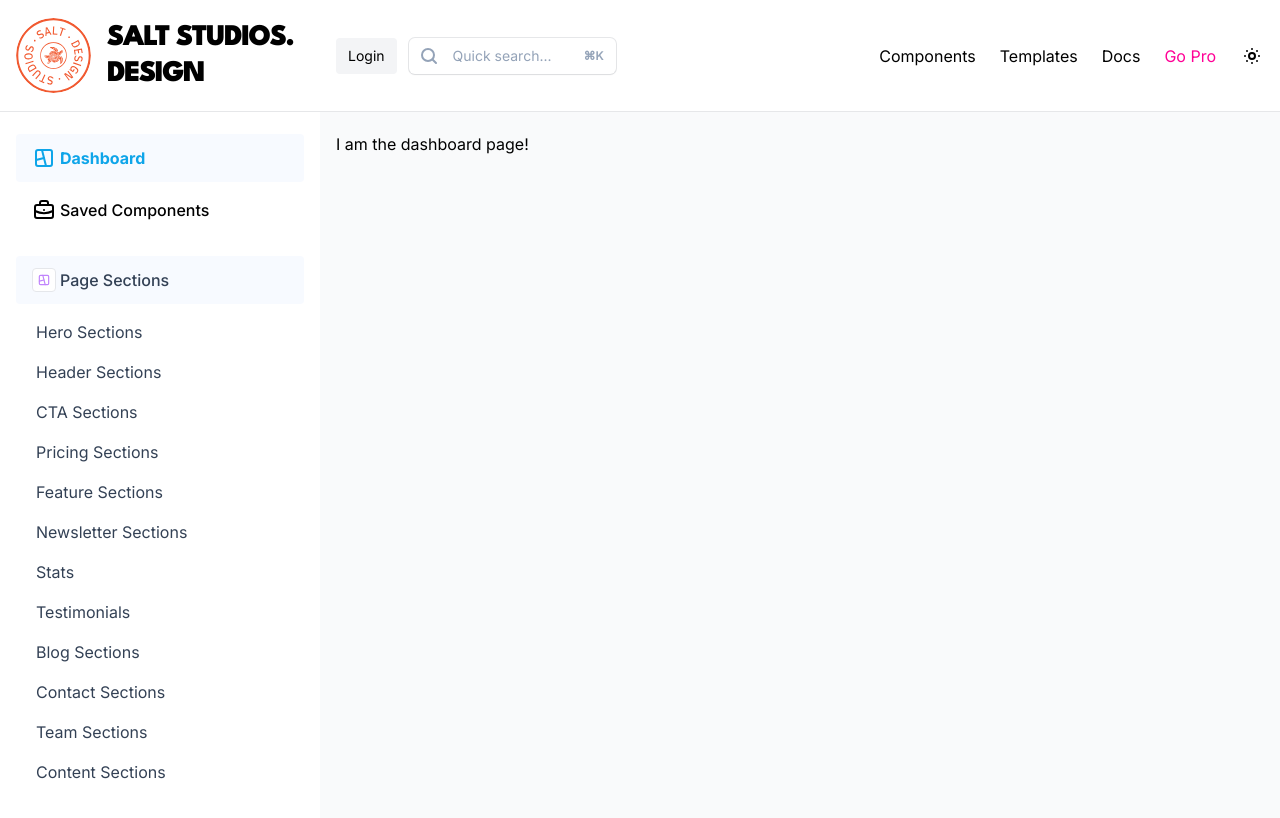
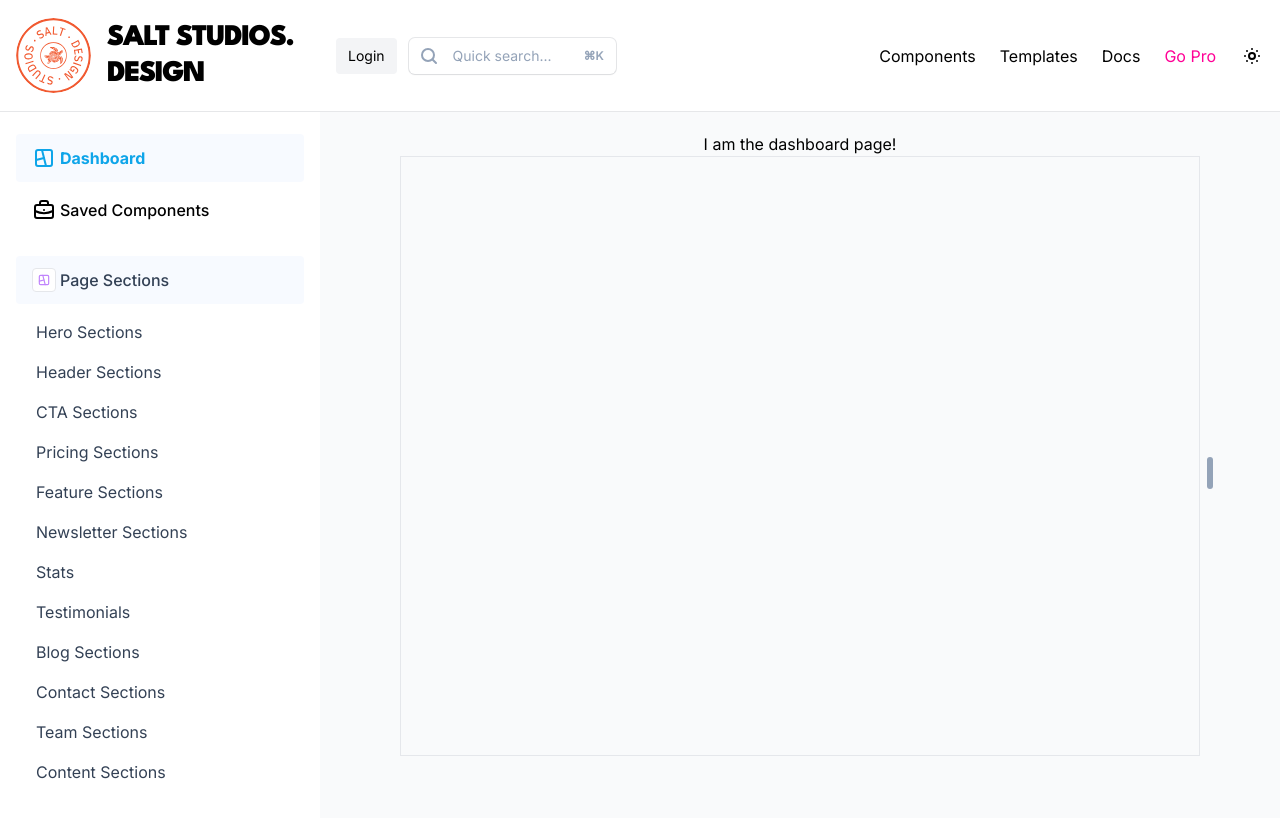
Before and after one commit to seano424/saltstudios, a Next.js app: page /dashboard in a window 1280 px wide. Shown: the top 818 px of the page. Built offline with nearby package versions, Linux system fonts and the light colour scheme; no server answers; what tailwindcss-debug-screens would draw is missing.

Commit message:
adding react resizable

```diff
--- a/app/(site)/page.tsx
+++ b/app/(site)/page.tsx
@@ -1,3 +1,7 @@
 export default function Home() {
-  return <main>I am the home page</main>
+  return (
+    <main className='min-h-screen'>
+      I am the home page
+    </main>
+  )
 }
--- a/app/dashboard/page.tsx
+++ b/app/dashboard/page.tsx
@@ -1,3 +1,42 @@
+'use client'
+
+import { Resizable } from 'react-resizable'
+import { useState } from 'react'
+
 export default function Dashboard() {
-  return <div>I am the dashboard page!</div>
+  const [state, setState] = useState({
+    width: 800,
+    height: 800,
+  })
+
+  const onResize = (e: any, { size }: any) => {
+    setState({
+      width: size.width,
+      height: size.height,
+    })
+  }
+
+  return (
+    <div className='relative flex flex-col items-center justify-center'>
+      I am the dashboard page!
+      <Resizable
+        height={state.height}
+        width={state.width}
+        onResize={onResize}
+        className='border'
+      >
+        <div
+          style={{
+            width: state.width + 'px',
+          }}
+          className='h-[600px] border'
+        >
+          <iframe
+            className='w-full'
+            src='/dashboard/components/buttons'
+          ></iframe>
+        </div>
+      </Resizable>
+    </div>
+  )
 }
--- a/app/globals.css
+++ b/app/globals.css
@@ -9,3 +9,14 @@
 .cl-card {
   @apply mx-0;
 }
+
+.react-resizable {
+  position: relative;
+}
+.react-resizable-handle {
+  @apply absolute inset-y-0 left-full ml-2 hidden cursor-ew-resize items-center sm:flex;
+}
+
+.react-resizable-handle {
+  @apply top-[300px] h-8 w-1.5 rounded-full bg-slate-400;
+}
--- a/components/(dashboard)/SidebarItems.tsx
+++ b/components/(dashboard)/SidebarItems.tsx
@@ -79,7 +79,7 @@ export default function SidebarItems({
             ></path>
             <path
               d='M18 3a3 3 0 0 1 2.995 2.824l.005 .176v12a3 3 0 0 1 -2.824 2.995l-.176 .005h-12a3 3 0 0 1 -2.995 -2.824l-.005 -.176v-12a3 3 0 0 1 2.824 -2.995l.176 -.005h12zm1 6h-14v9a1 1 0 0 0 .883 .993l.117 .007h12a1 1 0 0 0 .993 -.883l.007 -.117v-9z'
-              stroke-width='0'
+              strokeWidth='0'
               fill='currentColor'
             ></path>
           </svg>
--- a/package.json
+++ b/package.json
@@ -22,11 +22,13 @@
     "postcss": "8.4.29",
     "react": "18.2.0",
     "react-dom": "18.2.0",
+    "react-resizable": "^3.0.5",
     "tailwindcss": "3.3.3",
     "typescript": "5.2.2",
     "zustand": "^4.4.1"
   },
   "devDependencies": {
+    "@types/react-resizable": "^3.0.4",
     "clsx": "^2.0.0",
     "eslint-config-prettier": "^9.0.0",
     "prettier": "^3.0.3",
```
Also changed, not shown: 1 other file (tests, documents, lock files or other folders).
